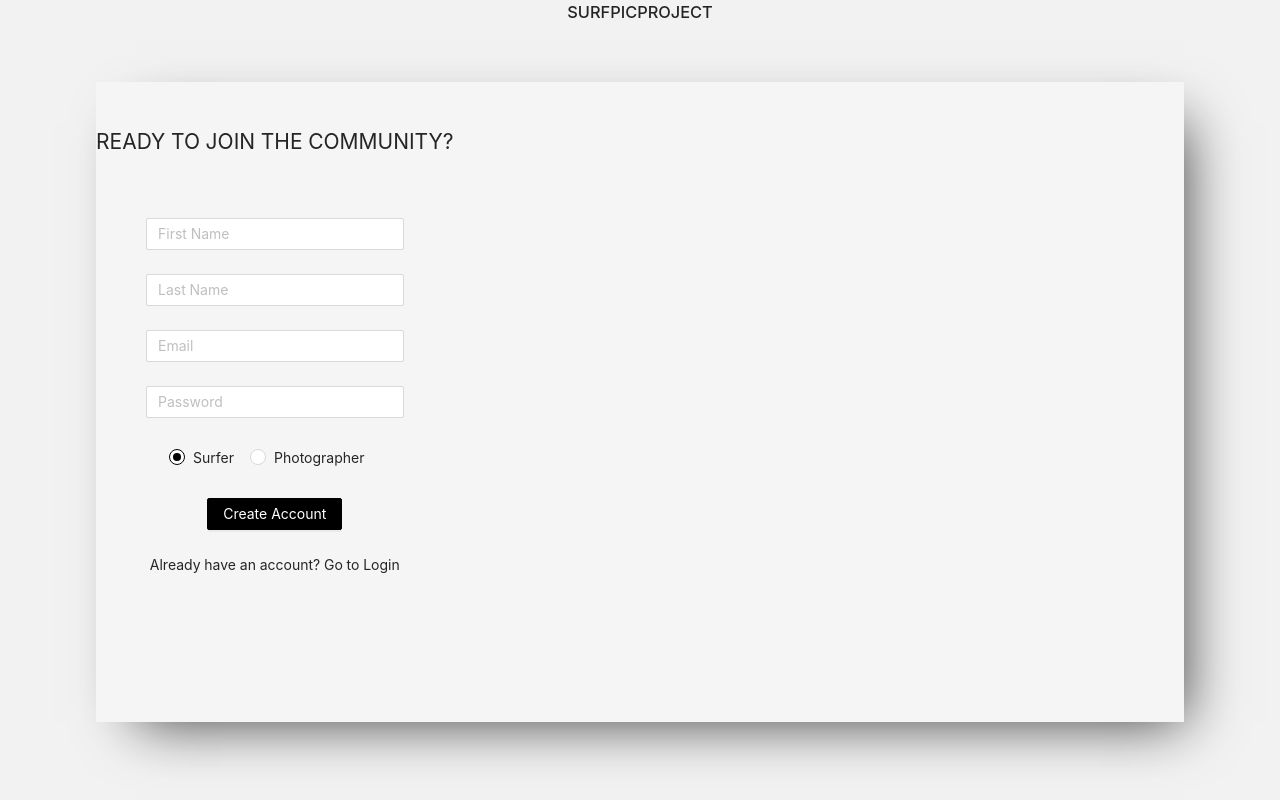
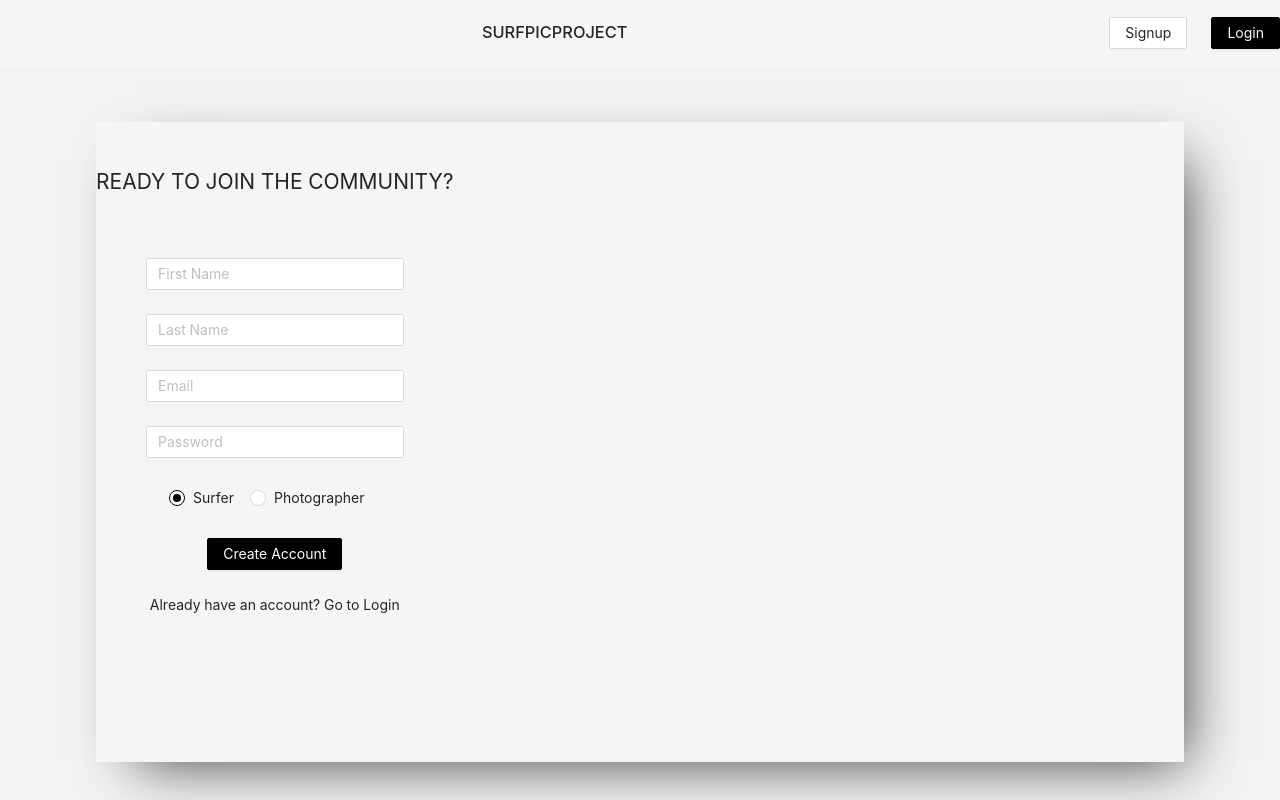
Before and after one commit to gfregalado/surf-pics-project, a React (Create React App) app in the folder client-side/: page /Signup in a window 1280 px wide. Built offline with nearby package versions, Linux system fonts and the light colour scheme; no server answers.

Commit message:
refactors buttons conditional rendering

```diff
--- a/client-side/src/App.js
+++ b/client-side/src/App.js
@@ -1,6 +1,7 @@
 import React, { Component } from 'react';
 import { Route, Switch, withRouter } from 'react-router-dom';
 import './App.less';
+import Navbar from './Components/Navigation/Navbar';
 import LandingPage from './Views/LandingPage/LandingPage';
 import Signup from './Views/Authentication/Signup/Signup';
 import Login from './Views/Authentication/Login/Login';
@@ -61,6 +62,8 @@ class App extends Component {
 
   render() {
     return (
+      <React.Fragment>
+        <Navbar loggedInUser={this.state.loggedInUser} />
         <Switch>
           <Route
             path="/"
@@ -86,8 +89,13 @@ class App extends Component {
               <Login loginFirebaseUser={this.loginFirebaseUser} {...props} />
             )}
           />
-        <Route exact path="/upload" render={(props) => <Upload {...props} />} />
+          <Route
+            exact
+            path="/upload"
+            render={(props) => <Upload {...props} />}
+          />
         </Switch>
+      </React.Fragment>
     );
   }
 }
--- a/client-side/src/Components/Navigation/Navbar.js
+++ b/client-side/src/Components/Navigation/Navbar.js
@@ -6,10 +6,10 @@ import { Link } from 'react-router-dom';
 
 class Navbar extends Component {
   state = {
-    current: 'mail',
+    current: null,
   };
 
-  buttons = !this.props.loggedInUser ? (
+  buttonsDisplay = (
     <Space size="large">
       <Link to="/signup">
         <Button>Signup</Button>
@@ -18,11 +18,16 @@ class Navbar extends Component {
         <Button type="primary">Login</Button>
       </Link>
     </Space>
-  ) : (
+  );
+
+  componentDidUpdate() {
+    console.log('LOOP?');
+    if (this.props.loggedInUser) {
+      this.buttonsDisplay = (
         <Space size="large">
           <Menu
             onClick={this.handleClick}
-        selectedKeys={[this.state.current]}
+            selectedKeys={this.state.current}
             mode="horizontal"
             style={{ backgroundColor: '#f5f5f5' }}
           >
@@ -35,14 +40,17 @@ class Navbar extends Component {
               <Link to="/upload" />
             </Menu.Item>
           </Menu>
-      <Avatar style={{ backgroundColor: '#000000' }} icon={<UserOutlined />} />
+          <Avatar
+            style={{ backgroundColor: '#000000' }}
+            icon={<UserOutlined />}
+          />
         </Space>
       );
-
+    }
+  }
   // Handling Click for Navbar items
 
   handleClick = (e) => {
-    console.log('click ', e);
     this.setState({
       current: e.key,
     });
@@ -52,7 +60,7 @@ class Navbar extends Component {
     return (
       <div className={Classes.Navbar}>
         <h3 className={Classes.Logo}>SURFPICPROJECT</h3>
-        {this.buttons}
+        {this.buttonsDisplay}
       </div>
     );
   }
--- a/client-side/src/Views/Authentication/Login/Login.js
+++ b/client-side/src/Views/Authentication/Login/Login.js
@@ -18,7 +18,6 @@ const Login = (props) => {
 
   return (
     <React.Fragment>
-      <h3 className={Classes.Logo}>SURFPICPROJECT</h3>
       <div className={Classes.LoginBox}>
         <div className={Classes.Form}>
           <h2>Good to see you again!</h2>
--- a/client-side/src/Views/Authentication/Signup/Signup.js
+++ b/client-side/src/Views/Authentication/Signup/Signup.js
@@ -40,7 +40,6 @@ class Signup extends Component {
   render() {
     return (
       <React.Fragment>
-        <h3 className={Classes.Logo}>SURFPICPROJECT</h3>
         <div className={Classes.SignupBox}>
           <div className={Classes.Form}>
             <h2>Ready to join the Community?</h2>
--- a/client-side/src/Views/LandingPage/LandingPage.js
+++ b/client-side/src/Views/LandingPage/LandingPage.js
@@ -1,12 +1,10 @@
 import React from 'react';
-import Navbar from '../../Components/Navigation/Navbar';
 import HeroBanner from './HeroBanner/HeroBanner';
 
 const landingPage = (props) => {
   console.log(props);
   return (
     <React.Fragment>
-      <Navbar loggedInUser={props.loggedInUser} {...props} />
       <HeroBanner />
     </React.Fragment>
   );
--- a/client-side/src/Views/Upload/Upload.js
+++ b/client-side/src/Views/Upload/Upload.js
@@ -1,10 +1,8 @@
 import React from 'react';
-import Navbar from '../../Components/Navigation/Navbar';
 
 const Upload = () => {
   return (
     <React.Fragment>
-      <Navbar></Navbar>
       <div> WE IN THE UPLOAD PAGE</div>;
     </React.Fragment>
   );
```
Lines whose indentation alone changed are shown as unchanged.
